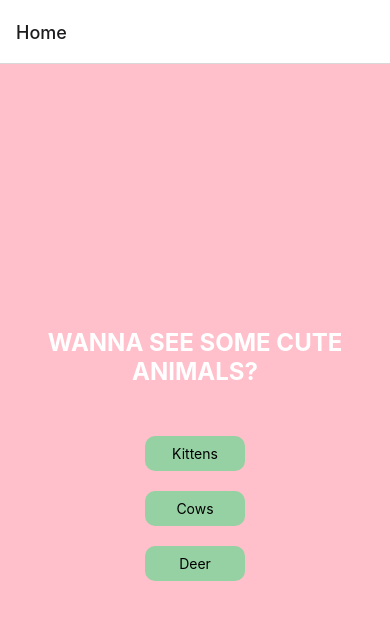
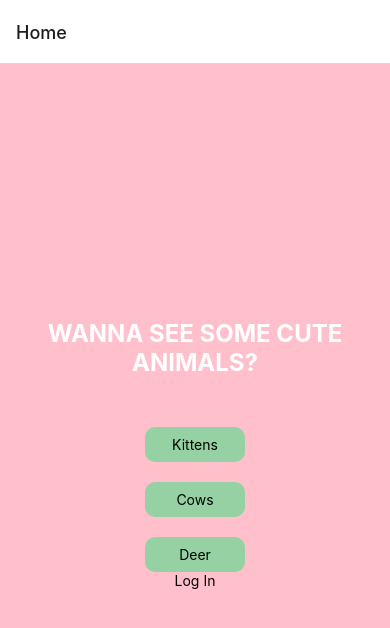
Before and after one commit to lrid/CutiesApp, a React Native app: screen /Home in a window 390 px wide. Shown: the top 628 px of the page. Built offline with nearby package versions, Linux system fonts and the light colour scheme.

Commit message:
Navigation

```diff
--- a/App.js
+++ b/App.js
@@ -5,6 +5,7 @@ import Home from './src/screens/homeScreen';
 import Kittens from './src/screens/kittens';
 import Cows from './src/screens/cows';
 import Deer from './src/screens/deer';
+import LogIn from './src/screens/login';
 
 
 const Stack = createNativeStackNavigator();
@@ -17,6 +18,7 @@ export default function App() {
         <Stack.Screen name="Kittens" component={Kittens} />
         <Stack.Screen name="Cows" component={Cows} />
         <Stack.Screen name="Deer" component={Deer} />
+        <Stack.Screen name="Log In" component={LogIn} />
       </Stack.Navigator>
     </NavigationContainer>
   );
--- a/src/screens/homeScreen.js
+++ b/src/screens/homeScreen.js
@@ -14,6 +14,9 @@ const Home = ({ navigation }) => {
             </Pressable>
             <Pressable style={styles.buttonStyle} onPress={() => navigation.navigate('Deer')}>
                 <Text style={styles.buttonTextStyle} >Deer</Text>
+            </Pressable>
+            <Pressable style={styles.loginButtonStyle} onPress={() => navigation.navigate('Log In')}>
+                <Text style={styles.buttonTextStyle} >Log In</Text>
             </Pressable>
         </View>
     )
@@ -49,5 +52,16 @@ const styles = StyleSheet.create({
     ButtonTextStyle:{
         color: 'green',
         fontWeight: 'bold',
-    }
+    },
+    LoginButtonStyle:{
+        alignItems: 'center',
+        justifyContent: 'center',
+        marginTop: 20,
+        backgroundColor: '#95D1A2',
+        height: 35,
+        width: 100,
+        paddingLeft: 15,
+        paddingRight: 15,
+        borderRadius: 10,
+    },
   });
```
